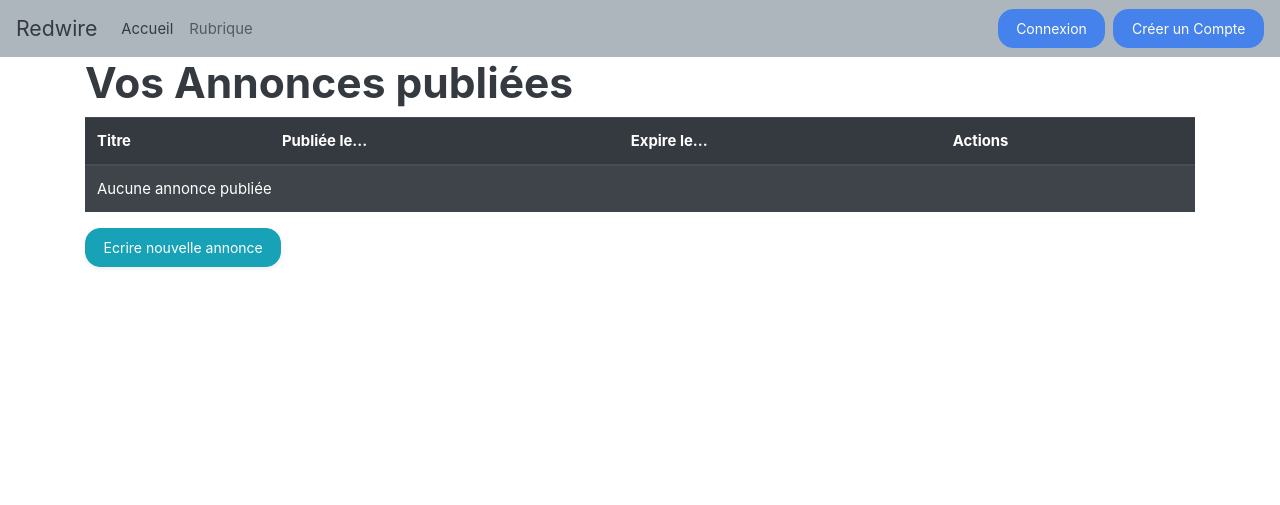
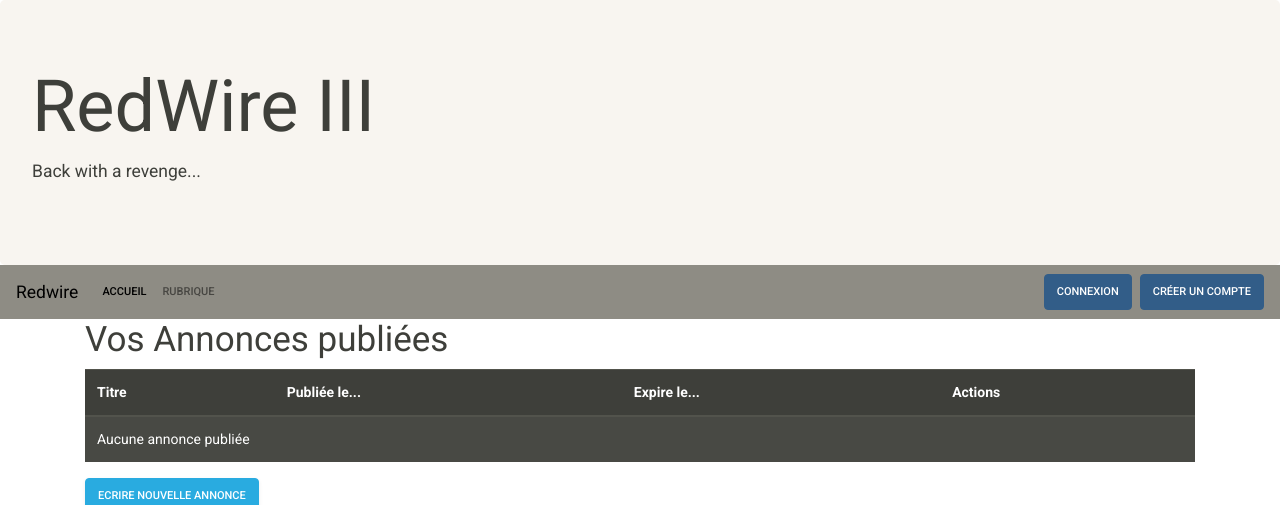
Before and after one commit to mattjrbain/RedWireIII, a Symfony app: template templates/annonce/index.html.twig in a window 1280 px wide. Shown: the top 505 px of the page. Run offline with Twig, Linux system fonts and the light colour scheme; the template is opened without the code that fills it, so the values that code supplies are empty; some libraries are stand-ins or nearby versions.

Commit message:
refactoring

```diff
--- a/templates/base.html.twig
+++ b/templates/base.html.twig
@@ -4,12 +4,16 @@
 <head>
     <meta charset="UTF-8">
     <title>{% block title %}Welcome!{% endblock %}</title>
-    <link rel="stylesheet" href="https://bootswatch.com/4/litera/bootstrap.min.css">
+    <link rel="stylesheet" href="https://bootswatch.com/4/sandstone/bootstrap.min.css">
     <script src="https://kit.fontawesome.com/8108dfc9fe.js" crossorigin="anonymous"></script>
     {% block stylesheets %}{% endblock %}
 </head>
 
 <body>
+<div class="jumbotron mb-0">
+    <h1 class="display-3">RedWire III</h1>
+    <p class="lead">Back with a revenge...</p>
+</div>
 <nav class="navbar navbar-expand-lg navbar-light bg-secondary" style="text-color:white">
     <a class="navbar-brand" href="/">Redwire</a>
     <button class="navbar-toggler" type="button" data-toggle="collapse" data-target="#navbarColor03"
```
